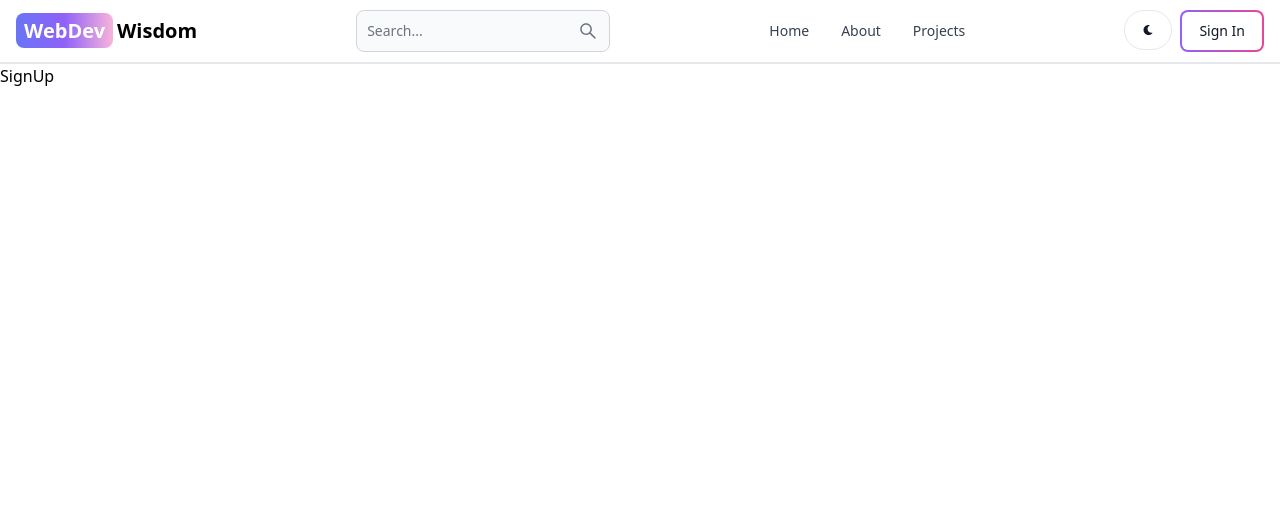
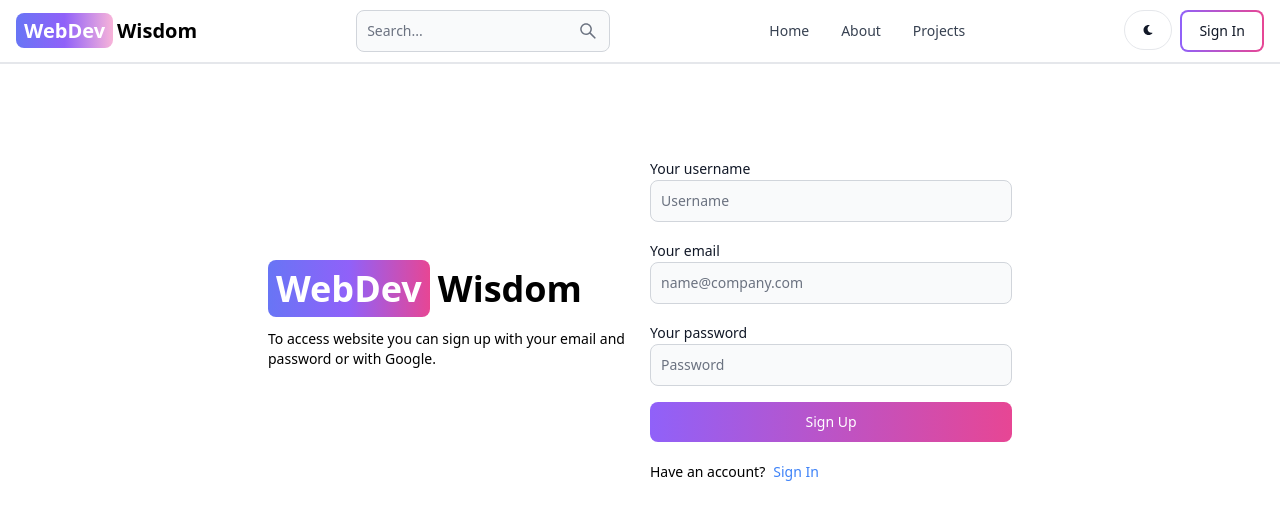
Before and after one commit to anurag-bhujbal/WebDevWisdom, a React (Vite) app in the folder client/: page /sign-up in a window 1280 px wide. Shown: the top 520 px of the page. Built offline with nearby package versions, Linux system fonts and the light colour scheme.

Commit message:
Created Sign Up page ui

```diff
--- a/client/src/pages/SignUp.jsx
+++ b/client/src/pages/SignUp.jsx
@@ -1,7 +1,70 @@
-import React from 'react'
-
+import { Link } from 'react-router-dom';
+import { Alert, Button, Label, Spinner, TextInput } from 'flowbite-react';
 export default function SignUp() {
   return (
-    <div>SignUp</div>
+    <div className='min-h-screen mt-20'>
+      <div className='flex p-3 max-w-3xl mx-auto flex-col md:flex-row md:items-center gap-5'>
+      <div className='flex-1'>
+          <Link to='/' className='font-bold dark:text-white text-4xl'>
+            <span className='px-2 py-1 bg-gradient-to-r from-indigo-500 via-purple-500 to-pink-500 rounded-lg text-white mr-2'>
+              WebDev
+            </span>
+            Wisdom
+          </Link>
+          <p className='text-sm mt-5'>
+            To access website you can sign up with your email and password
+            or with Google.
+          </p>
+        </div>
+
+        <div className='flex-1'>
+          <form className='flex flex-col gap-4' >
+            <div>
+              <Label value='Your username' />
+              <TextInput
+                type='text'
+                placeholder='Username'
+                id='username'
+
+              />
+            </div>
+            <div>
+              <Label value='Your email' />
+              <TextInput
+                type='email'
+                placeholder='name@company.com'
+                id='email'
+
+              />
+            </div>
+            <div>
+              <Label value='Your password' />
+              <TextInput
+                type='password'
+                placeholder='Password'
+                id='password'
+
+              />
+            </div>
+            <Button
+              gradientDuoTone='purpleToPink'
+              type='submit'
+
+            >
+
+                Sign Up
+
+            </Button>
+          </form>
+          <div className='flex gap-2 text-sm mt-5'>
+            <span>Have an account?</span>
+            <Link to='/sign-in' className='text-blue-500'>
+              Sign In
+            </Link>
+          </div>
+
+        </div>
+      </div>
+    </div>
   )
 }
```
